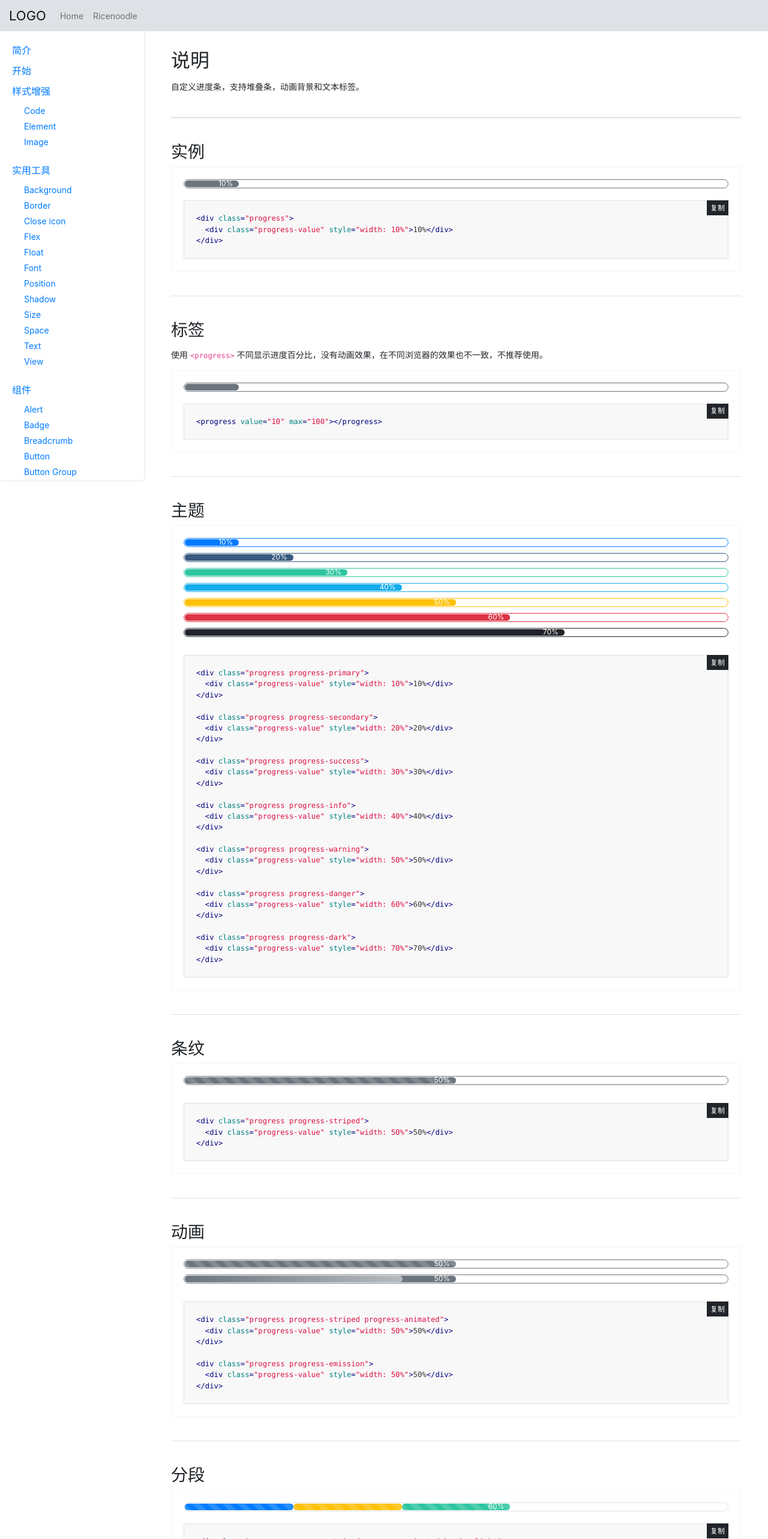
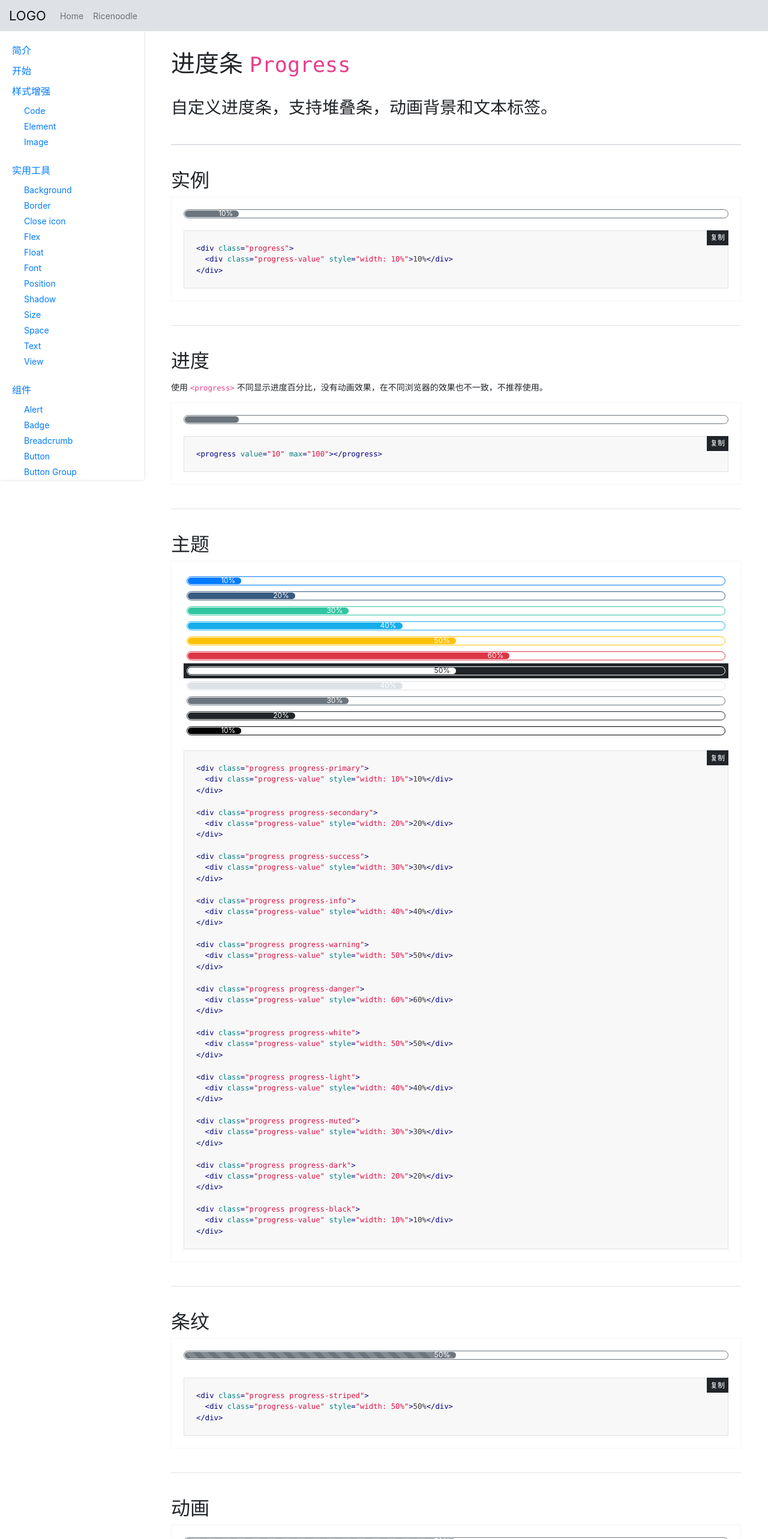
Before and after one commit to yayocn/yayocn-web, a React app: page /ricenoodle/components/progress in a window 1280 px wide. Shown: the top 2566 px of the page at 60% size. Built offline with nearby package versions, Linux system fonts and the light colour scheme.

Commit message:
improve progress

```diff
--- a/src/view/ricenoodle/components/Progress.js
+++ b/src/view/ricenoodle/components/Progress.js
@@ -12,14 +12,18 @@ const PROGRESS = {
   element: [
     { title: 'Primary', key: '', subTitle: '', className: 'progress', width: '10%' },
   ],
-  situation: [
+  theme: [
     { title: 'Primary', key: '', subTitle: '', className: 'progress progress-primary', width: '10%' },
     { title: 'Secondary', key: '', subTitle: '', className: 'progress progress-secondary', width: '20%' },
     { title: 'Success', key: '', subTitle: '', className: 'progress progress-success', width: '30%' },
     { title: 'Info', key: '', subTitle: '', className: 'progress progress-info', width: '40%' },
     { title: 'Warning', key: '', subTitle: '', className: 'progress progress-warning', width: '50%' },
     { title: 'Danger', key: '', subTitle: '', className: 'progress progress-danger', width: '60%' },
-    { title: 'Dark', key: '', subTitle: '', className: 'progress progress-dark', width: '70%' },
+    { title: 'White', key: 'white', subTitle: '', className: 'progress progress-white', width: '50%' },
+    { title: 'Light', key: '', subTitle: '', className: 'progress progress-light', width: '40%' },
+    { title: 'Muted', key: '', subTitle: '', className: 'progress progress-muted', width: '30%' },
+    { title: 'Dark', key: '', subTitle: '', className: 'progress progress-dark', width: '20%' },
+    { title: 'Black', key: '', subTitle: '', className: 'progress progress-black', width: '10%' },
   ],
   striped: [
     { title: 'Striped', key: '', subTitle: '', className: 'progress progress-striped', width: '50%' },
@@ -59,12 +63,12 @@ export default class Progress extends Component {
   render () {
     return (
       <PageWrapper>
-        <h2>说明</h2>
-        <p>自定义进度条，支持堆叠条，动画背景和文本标签。</p>
+        <h1>进度条 <code>Progress</code></h1>
+        <p className="font-2x font-100">自定义进度条，支持堆叠条，动画背景和文本标签。</p>
 
         <div className="divider divider-bold divider-lg"></div>
 
-        <h3>实例</h3>
+        <h2>实例</h2>
         <div className={classnames(style['util-progress'])}>
           <div className="row">
             <div className="col-12">
@@ -76,7 +80,7 @@ export default class Progress extends Component {
                         PROGRESS.default.map((item, index) => {
                           return (
                             <div className={classnames(item.className)} key={index} >
-                              <div class="progress-value" style={{ width: item.width }}>{item.width}</div>
+                              <div className="progress-value" style={{ width: item.width }}>{item.width}</div>
                             </div>
                           );
                         })
@@ -98,7 +102,7 @@ export default class Progress extends Component {
 
         <div className="divider divider-lg"></div>
 
-        <h3>标签</h3>
+        <h2>进度</h2>
         <p>使用 <code>&lt;progress&gt;</code> 不同显示进度百分比，没有动画效果，在不同浏览器的效果也不一致，不推荐使用。</p>
         <div className={classnames(style['util-progress'])}>
           <div className="row">
@@ -129,7 +133,7 @@ export default class Progress extends Component {
 
         <div className="divider divider-lg"></div>
 
-        <h3>主题</h3>
+        <h2>主题</h2>
         <div className={classnames(style['util-progress'])}>
           <div className="row">
             <div className="col-12">
@@ -138,10 +142,12 @@ export default class Progress extends Component {
                   <div className="row">
                     <div className="col-12">
                       {
-                        PROGRESS.situation.map((item, index) => {
+                        PROGRESS.theme.map((item, index) => {
                           return (
-                            <div className={classnames(item.className, 'mb-10')} key={index} >
-                              <div class="progress-value" style={{ width: item.width }}>{item.width}</div>
+                            <div className={classnames('p-5', {'bg-dark': item.key === 'white'})} key={index} >
+                              <div className={classnames(item.className)}>
+                                <div className="progress-value" style={{ width: item.width }}>{item.width}</div>
+                              </div>
                             </div>
                           );
                         })
@@ -152,7 +158,7 @@ export default class Progress extends Component {
                 <div className={classnames(common['example-code'])}>
                   <Highlight>
                     {
-                      this.createCode('situation')
+                      this.createCode('theme')
                     }
                   </Highlight>
                 </div>
@@ -163,7 +169,7 @@ export default class Progress extends Component {
 
         <div className="divider divider-lg"></div>
 
-        <h3>条纹</h3>
+        <h2>条纹</h2>
         <div className={classnames(style['util-progress'])}>
           <div className="row">
             <div className="col-12">
@@ -197,7 +203,7 @@ export default class Progress extends Component {
 
         <div className="divider divider-lg"></div>
 
-        <h3>动画</h3>
+        <h2>动画</h2>
         <div className={classnames(style['util-progress'])}>
           <div className="row">
             <div className="col-12">
@@ -231,7 +237,7 @@ export default class Progress extends Component {
 
         <div className="divider divider-lg"></div>
 
-        <h3>分段</h3>
+        <h2>分段</h2>
         <div className={classnames(style['util-progress'])}>
           <div className="row">
             <div className="col-12">
```
